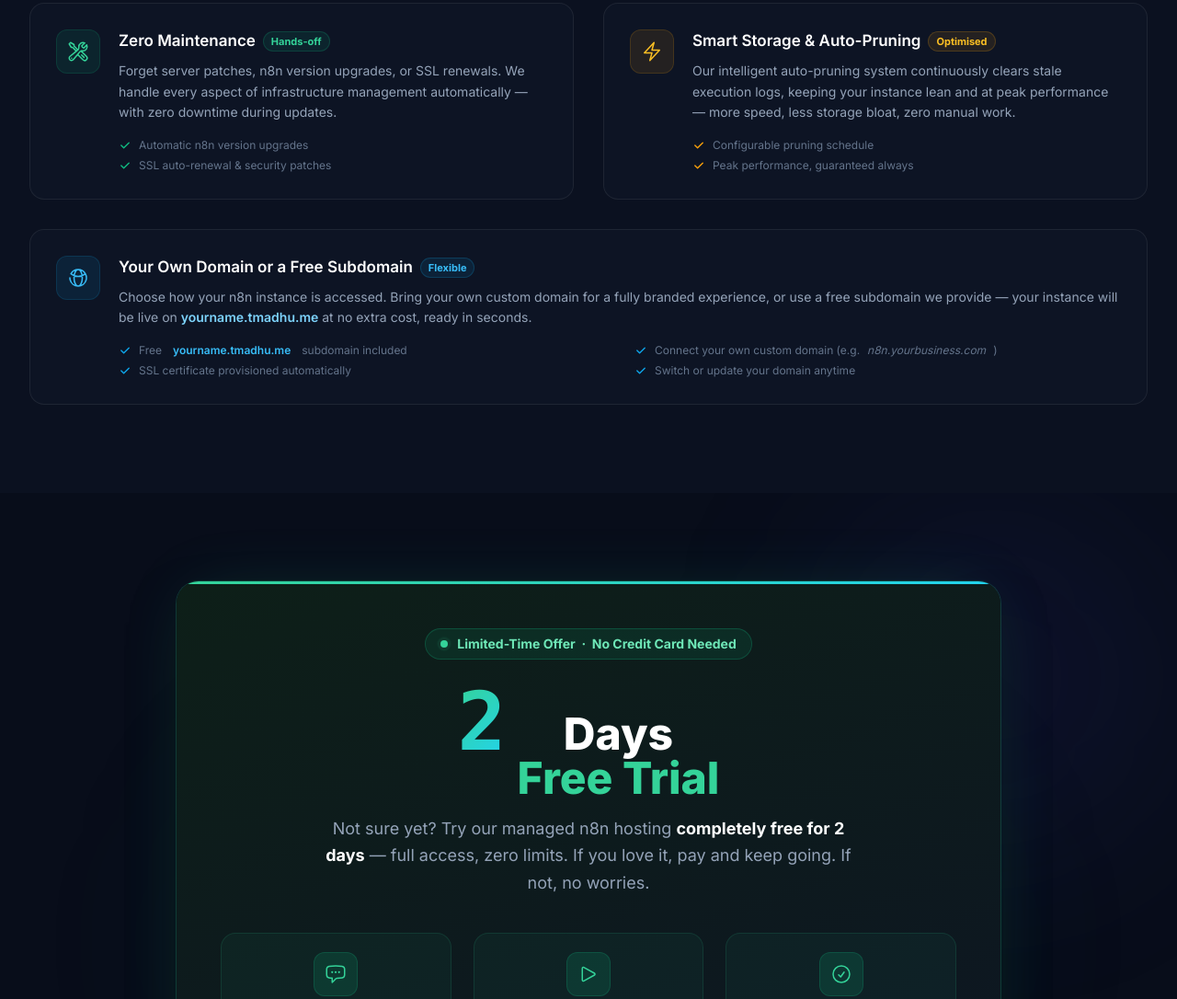
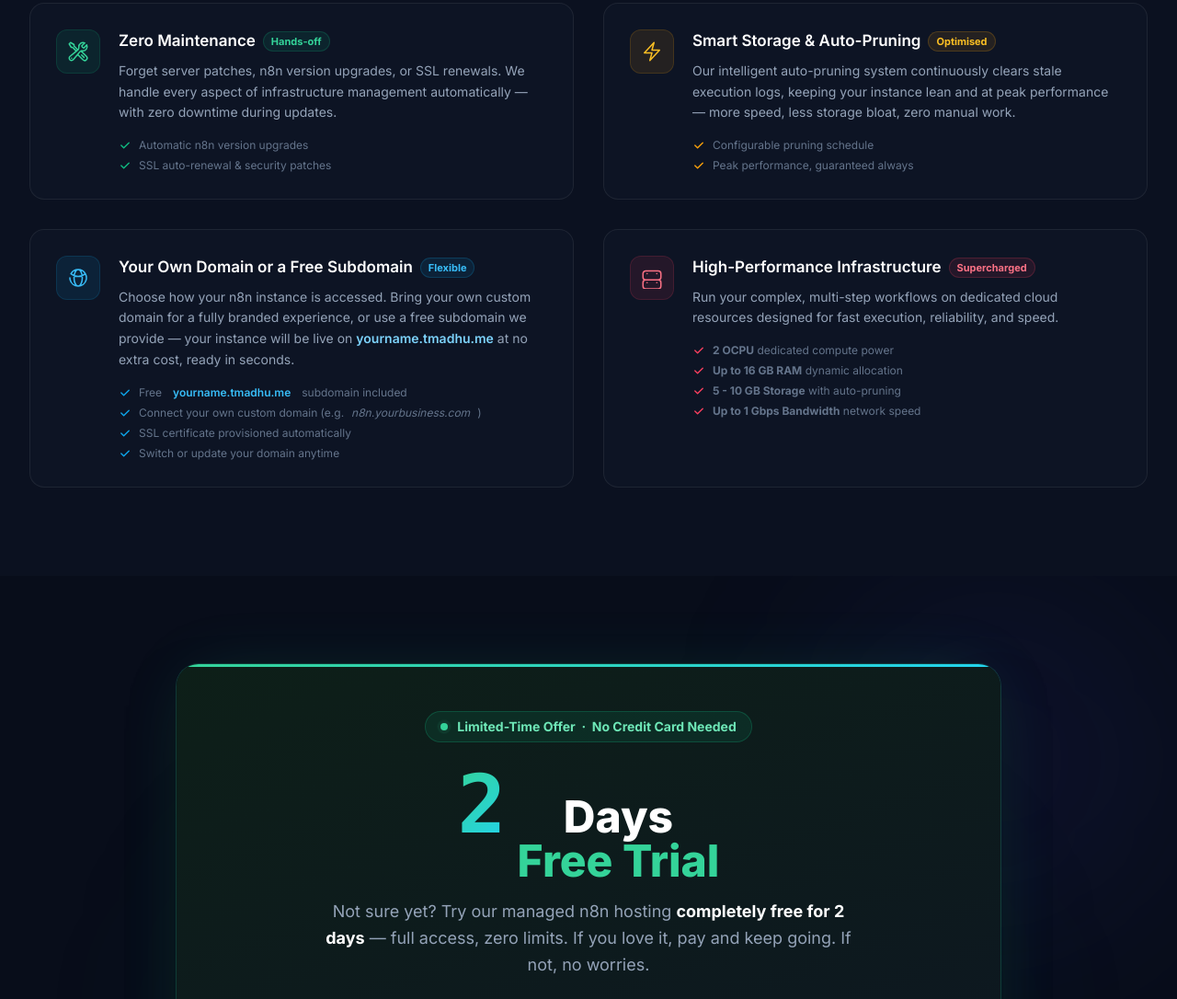
Before and after one commit to madhu734/t1, a plain HTML site: page index.html in a window 1280 px wide. Shown: the part 1402-2488 px from the top of the page at 92% size. Drawn offline with nearby package versions, Linux system fonts and the light colour scheme.

Commit message:
Update index.html

```diff
--- a/index.html
+++ b/index.html
@@ -121,6 +121,7 @@
     .fc-emerald:hover { border-color:rgba(52,211,153,.40); box-shadow:0 8px 40px -8px rgba(52,211,153,.20); }
     .fc-amber:hover   { border-color:rgba(251,191,36,.40);  box-shadow:0 8px 40px -8px rgba(251,191,36,.20); }
     .fc-sky:hover     { border-color:rgba(56,189,248,.40);  box-shadow:0 8px 40px -8px rgba(56,189,248,.20); }
+    .fc-rose:hover    { border-color:rgba(244,63,94,.40);   box-shadow:0 8px 40px -8px rgba(244,63,94,.20); }
 
     /* === Toggle switch === */
     .toggle-track  { transition: background-color .3s ease; }
@@ -448,7 +449,7 @@
       </div>
 
       <!-- Card 5 — Custom Domain / Free Subdomain -->
-      <div class="reveal feature-card fc-sky rounded-2xl p-7 md:col-span-2" style="transition-delay:.4s">
+      <div class="reveal feature-card fc-sky rounded-2xl p-7" style="transition-delay:.4s">
         <div class="flex items-start gap-5">
           <div class="w-12 h-12 shrink-0 rounded-xl bg-sky-500/10 border border-sky-500/15 flex items-center justify-center">
             <svg class="w-6 h-6 text-sky-400" fill="none" viewBox="0 0 24 24" stroke="currentColor" stroke-width="1.5">
@@ -461,7 +462,7 @@
               <span class="text-[11px] font-bold text-sky-400 bg-sky-500/10 border border-sky-500/20 px-2 py-0.5 rounded-full">Flexible</span>
             </div>
             <p class="text-slate-400 text-sm leading-relaxed">Choose how your n8n instance is accessed. Bring your own custom domain for a fully branded experience, or use a free subdomain we provide — your instance will be live on <strong class="text-sky-300 font-semibold">yourname.tmadhu.me</strong> at no extra cost, ready in seconds.</p>
-            <ul class="mt-4 grid grid-cols-1 sm:grid-cols-2 gap-x-8 gap-y-1.5">
+            <ul class="mt-4 space-y-1.5">
               <li class="flex items-center gap-2 text-xs text-slate-500">
                 <svg class="w-3.5 h-3.5 text-sky-500 shrink-0" fill="currentColor" viewBox="0 0 20 20"><path fill-rule="evenodd" d="M16.707 5.293a1 1 0 010 1.414l-8 8a1 1 0 01-1.414 0l-4-4a1 1 0 011.414-1.414L8 12.586l7.293-7.293a1 1 0 011.414 0z" clip-rule="evenodd"/></svg>
                 Free <span class="font-semibold text-sky-400 mx-1">yourname.tmadhu.me</span> subdomain included
@@ -477,6 +478,43 @@
               <li class="flex items-center gap-2 text-xs text-slate-500">
                 <svg class="w-3.5 h-3.5 text-sky-500 shrink-0" fill="currentColor" viewBox="0 0 20 20"><path fill-rule="evenodd" d="M16.707 5.293a1 1 0 010 1.414l-8 8a1 1 0 01-1.414 0l-4-4a1 1 0 011.414-1.414L8 12.586l7.293-7.293a1 1 0 011.414 0z" clip-rule="evenodd"/></svg>
                 Switch or update your domain anytime
+              </li>
+            </ul>
+          </div>
+        </div>
+      </div>
+
+      <!-- Card 6 — High-Performance Infrastructure -->
+      <div class="reveal feature-card fc-rose rounded-2xl p-7" style="transition-delay:.5s">
+        <div class="flex items-start gap-5">
+          <div class="w-12 h-12 shrink-0 rounded-xl bg-rose-500/10 border border-rose-500/15 flex items-center justify-center">
+            <!-- Chip / Server Icon -->
+            <svg class="w-6 h-6 text-rose-400" fill="none" viewBox="0 0 24 24" stroke="currentColor" stroke-width="1.5">
+              <path stroke-linecap="round" stroke-linejoin="round" d="M5.25 14.25h13.5m-13.5 0a3 3 0 01-3-3V7.5a3 3 0 013-3h13.5a3 3 0 013 3v3.75a3 3 0 01-3 3M5.25 14.25a3 3 0 00-3 3v3.75a3 3 0 003 3h13.5a3 3 0 003-3V17.25a3 3 0 00-3-3M6.75 7.5h.008v.008H6.75V7.5zm0 9.75h.008v.008H6.75v-.008zm10.5-9.75h.008v.008h-.008V7.5zm0 9.75h.008v.008h-.008v-.008z" />
+            </svg>
+          </div>
+          <div class="flex-1 min-w-0">
+            <div class="flex items-center gap-2 mb-2 flex-wrap">
+              <h3 class="text-[17px] font-semibold text-white">High-Performance Infrastructure</h3>
+              <span class="text-[11px] font-bold text-rose-400 bg-rose-500/10 border border-rose-500/20 px-2 py-0.5 rounded-full">Supercharged</span>
+            </div>
+            <p class="text-slate-400 text-sm leading-relaxed">Run your complex, multi-step workflows on dedicated cloud resources designed for fast execution, reliability, and speed.</p>
+            <ul class="mt-4 space-y-1.5">
+              <li class="flex items-center gap-2 text-xs text-slate-500">
+                <svg class="w-3.5 h-3.5 text-rose-500 shrink-0" fill="currentColor" viewBox="0 0 20 20"><path fill-rule="evenodd" d="M16.707 5.293a1 1 0 010 1.414l-8 8a1 1 0 01-1.414 0l-4-4a1 1 0 011.414-1.414L8 12.586l7.293-7.293a1 1 0 011.414 0z" clip-rule="evenodd"/></svg>
+                <span><strong>2 OCPU</strong> dedicated compute power</span>
+              </li>
+              <li class="flex items-center gap-2 text-xs text-slate-500">
+                <svg class="w-3.5 h-3.5 text-rose-500 shrink-0" fill="currentColor" viewBox="0 0 20 20"><path fill-rule="evenodd" d="M16.707 5.293a1 1 0 010 1.414l-8 8a1 1 0 01-1.414 0l-4-4a1 1 0 011.414-1.414L8 12.586l7.293-7.293a1 1 0 011.414 0z" clip-rule="evenodd"/></svg>
+                <span><strong>Up to 16 GB RAM</strong> dynamic allocation</span>
+              </li>
+              <li class="flex items-center gap-2 text-xs text-slate-500">
+                <svg class="w-3.5 h-3.5 text-rose-500 shrink-0" fill="currentColor" viewBox="0 0 20 20"><path fill-rule="evenodd" d="M16.707 5.293a1 1 0 010 1.414l-8 8a1 1 0 01-1.414 0l-4-4a1 1 0 011.414-1.414L8 12.586l7.293-7.293a1 1 0 011.414 0z" clip-rule="evenodd"/></svg>
+                <span><strong>5 - 10 GB Storage</strong> with auto-pruning</span>
+              </li>
+              <li class="flex items-center gap-2 text-xs text-slate-500">
+                <svg class="w-3.5 h-3.5 text-rose-500 shrink-0" fill="currentColor" viewBox="0 0 20 20"><path fill-rule="evenodd" d="M16.707 5.293a1 1 0 010 1.414l-8 8a1 1 0 01-1.414 0l-4-4a1 1 0 011.414-1.414L8 12.586l7.293-7.293a1 1 0 011.414 0z" clip-rule="evenodd"/></svg>
+                <span><strong>Up to 1 Gbps Bandwidth</strong> network speed</span>
               </li>
             </ul>
           </div>
@@ -654,6 +692,18 @@
               <svg class="w-3 h-3 text-indigo-400" fill="currentColor" viewBox="0 0 20 20"><path fill-rule="evenodd" d="M16.707 5.293a1 1 0 010 1.414l-8 8a1 1 0 01-1.414 0l-4-4a1 1 0 011.414-1.414L8 12.586l7.293-7.293a1 1 0 011.414 0z" clip-rule="evenodd"/></svg>
             </span>
             <span class="text-slate-300 text-sm">1 Dedicated n8n Instance</span>
+          </li>
+          <li class="flex items-center gap-3">
+            <span class="w-5 h-5 shrink-0 rounded-full bg-indigo-500/15 border border-indigo-500/20 flex items-center justify-center">
+              <svg class="w-3 h-3 text-indigo-400" fill="currentColor" viewBox="0 0 20 20"><path fill-rule="evenodd" d="M16.707 5.293a1 1 0 010 1.414l-8 8a1 1 0 01-1.414 0l-4-4a1 1 0 011.414-1.414L8 12.586l7.293-7.293a1 1 0 011.414 0z" clip-rule="evenodd"/></svg>
+            </span>
+            <span class="text-slate-300 text-sm">2 OCPU &amp; Up to 16GB RAM</span>
+          </li>
+          <li class="flex items-center gap-3">
+            <span class="w-5 h-5 shrink-0 rounded-full bg-indigo-500/15 border border-indigo-500/20 flex items-center justify-center">
+              <svg class="w-3 h-3 text-indigo-400" fill="currentColor" viewBox="0 0 20 20"><path fill-rule="evenodd" d="M16.707 5.293a1 1 0 010 1.414l-8 8a1 1 0 01-1.414 0l-4-4a1 1 0 011.414-1.414L8 12.586l7.293-7.293a1 1 0 011.414 0z" clip-rule="evenodd"/></svg>
+            </span>
+            <span class="text-slate-300 text-sm">Up to 1 Gbps Bandwidth</span>
           </li>
           <li class="flex items-center gap-3">
             <span class="w-5 h-5 shrink-0 rounded-full bg-indigo-500/15 border border-indigo-500/20 flex items-center justify-center">
```
